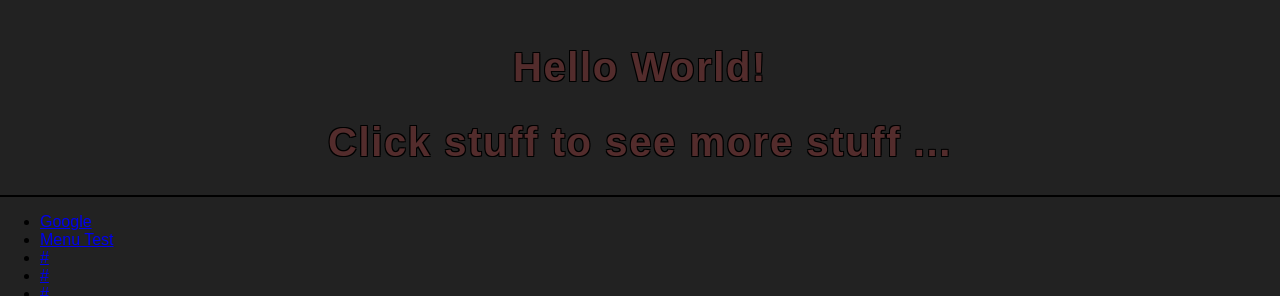
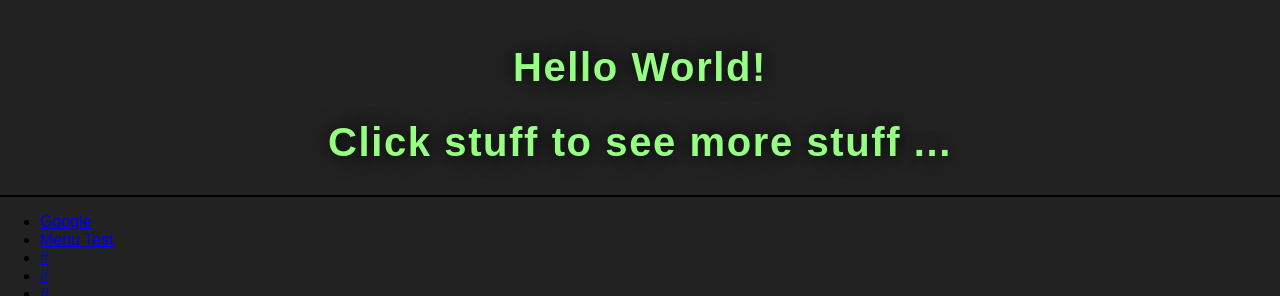
Before and after one commit to Skeptycal/skeptycal.com, a PHP site: page /scr/Hello_music.html in a window 1280 px wide. Shown: the top 296 px of the page. Run offline with PHP 8.4, Linux system fonts and the light colour scheme.

Commit message:
color theme adjustment

```diff
--- a/css/index.css
+++ b/css/index.css
@@ -1,12 +1,12 @@
 /* Stylesheet: index.css --- main for www.skeptycal.com */
 
-:root {
 
 /* Color Scheme */
-	--color-font-main: rgb(83, 44, 44);
+:root {
     --color-background-main: transparent;
-	--color-shadow-main: #a8a8a8;
-	--color-social: white;
+    --color-font-main: #96ff83;
+    --color-border-glow: #000000;
+    --color-social: #fff;
 }
 
 html,
@@ -16,6 +16,9 @@ body {
 	font-family: 'Muli', sans-serif;
 	font-size: 100%;
 	background: #222;
+
+	// Background color transition
+    transition: background 0.2s ease-in-out;
 }
 
 h1 {
@@ -25,13 +28,9 @@ h1 {
     font-size: 2.5em !important;
     letter-spacing: +.1rem;
     text-align: center;
-	text-shadow:
-		-1px -1px 0 #000,
-		1px -1px 0 #000,
-		-1px 1px 0 #000,
-		1px 1px 0 #000;
+    text-shadow: 0px 0px 20px var(--color-border-glow);
     color: var(--color-font-main);
-}
+}}
 
 h2 {
     margin: 10px;
@@ -39,7 +38,7 @@ h2 {
     font-weight: 200;
     letter-spacing: -.04rem;
     text-align: center;
-	text-shadow: 0px 0px 10px white;
+    text-shadow: 0px 0px 8px var(--color-border-glow);
     color: var(--color-font-main);
 }
 
```
Also changed, not shown: README.md. Lines whose indentation alone changed are shown as unchanged.
